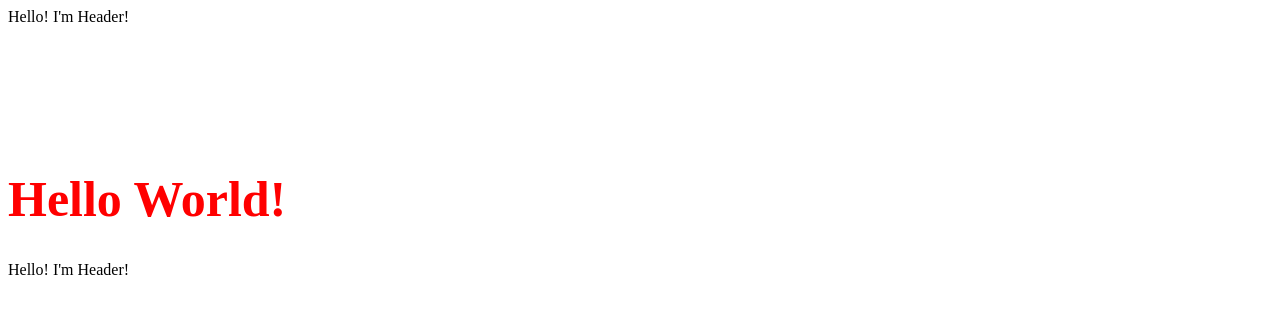
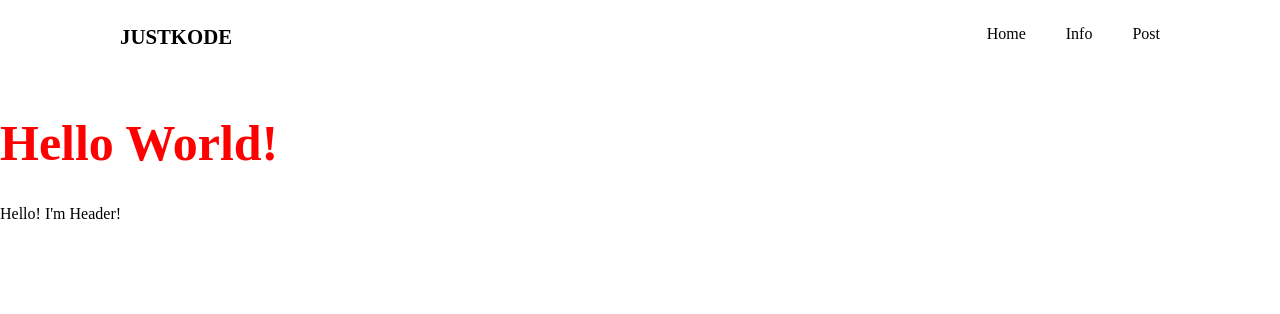
Before and after one commit to JustKode/JustKode-Blog, a Next.js app in the folder frontend/: page / in a window 1280 px wide. Shown: the top 314 px of the page. Built offline with nearby package versions, Linux system fonts and the light colour scheme.

Commit message:
feat: Header Prototype #1

```diff
--- a/frontend/components/footer.tsx
+++ b/frontend/components/footer.tsx
@@ -2,7 +2,6 @@ import styled from 'styled-components'
 
 const FooterBox = styled.div`
     width: 100%;
-    height: 128px;
     margin: auto;
 `
 
--- a/frontend/components/header.tsx
+++ b/frontend/components/header.tsx
@@ -1,16 +1,72 @@
 import styled from 'styled-components'
+import {mainColor} from '../styles/color'
+import {phoneMaxRowSize, tabletMaxRowSize, sidePaddingSize} from '../styles/layout'
 
 const HeaderBox = styled.div`
-    width: 100%;
-    height: 128px;
+    width: ${tabletMaxRowSize};
     margin: auto;
+    padding: 25px 0;
+
+    @media (max-width: ${tabletMaxRowSize}) {
+      width: 100%;
+    }
+
+    ul {
+      float: right;
+      margin: 0;
+      padding: 0;
+    }
+
+    li {
+      text-decoration: none;
+      display: inline-block;
+    }
+
+    a {
+      padding: ${sidePaddingSize};
+    }
+`
+
+const ListElement = styled.a`
+  transition: 0.4s;
+
+  &:hover {
+    color: ${mainColor}
+  }
+`
+
+const Banner = styled.a`
+  font-weight: bold;
+  font-size: 1.3rem;
+`
+
+const MainContainer = styled.div`
+  height: 80px;
+  width: 100%;
+  position: fixed;
+  top: 0;
+  background-color: white;
+`
+
+const Air = styled.div`
+  height: 80px;
 `
 
 const Header = (): JSX.Element => {
     return (
-        <HeaderBox>
-            Hello! I'm Header!
-        </HeaderBox>
+        <div>
+            <MainContainer>
+                <HeaderBox>
+                    <Banner>JUSTKODE</Banner>
+                    <ul>
+                        <li><ListElement>Home</ListElement></li>
+                        <li><ListElement>Info</ListElement></li>
+                        <li><ListElement>Post</ListElement></li>
+                    </ul>
+                </HeaderBox>
+            </MainContainer>
+            <Air></Air>
+        </div>
     )
 }
 
--- a/frontend/pages/_document.tsx
+++ b/frontend/pages/_document.tsx
@@ -1,5 +1,5 @@
 import * as React from "react";
-import Document, { NextDocumentContext } from "next/document";
+import Document, {Html, Head, Main, NextScript, NextDocumentContext} from "next/document";
 import { ServerStyleSheet } from "styled-components";
 
 export default class MyDocument extends Document {
@@ -27,4 +27,18 @@ export default class MyDocument extends Document {
       sheet.seal();
     }
   }
+
+  render() {
+    return(
+        <Html>
+          <Head>
+            <style>{`body {margin: 0; -webkit-box-sizing: border-box; -moz-box-sizing: border-box; box-sizing: border-box;}`}</style>
+          </Head>
+          <body>
+            <Main />
+            <NextScript />
+          </body>
+        </Html>
+    )
+  }
 }
--- a/frontend/pages/index.tsx
+++ b/frontend/pages/index.tsx
@@ -10,7 +10,7 @@ const Title = styled.h1`
 export default () => {
   return (
     <Layout>
-      <Title>Hello World!</Title>
+        <Title>Hello World!</Title>
     </Layout>
   )
 }
--- /dev/null
+++ b/frontend/styles/color.ts
@@ -0,0 +1,2 @@
+export const mainColor = '#3399ff'
+export const subMainColor = '#1a8cff'
--- /dev/null
+++ b/frontend/styles/layout.ts
@@ -0,0 +1,3 @@
+export const tabletMaxRowSize = '1080px'
+export const phoneMaxRowSize = '420px'
+export const sidePaddingSize = '20px'
```
